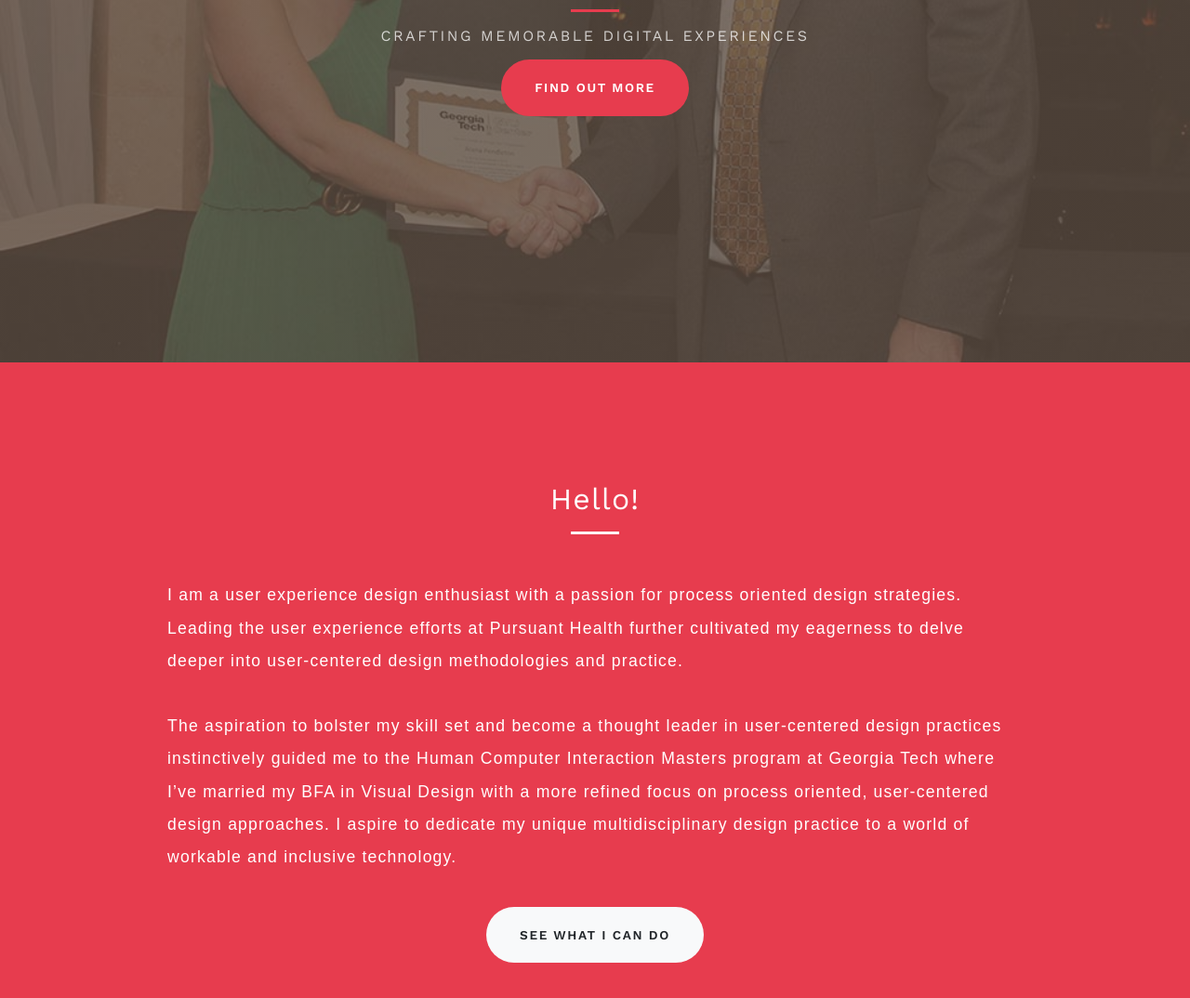
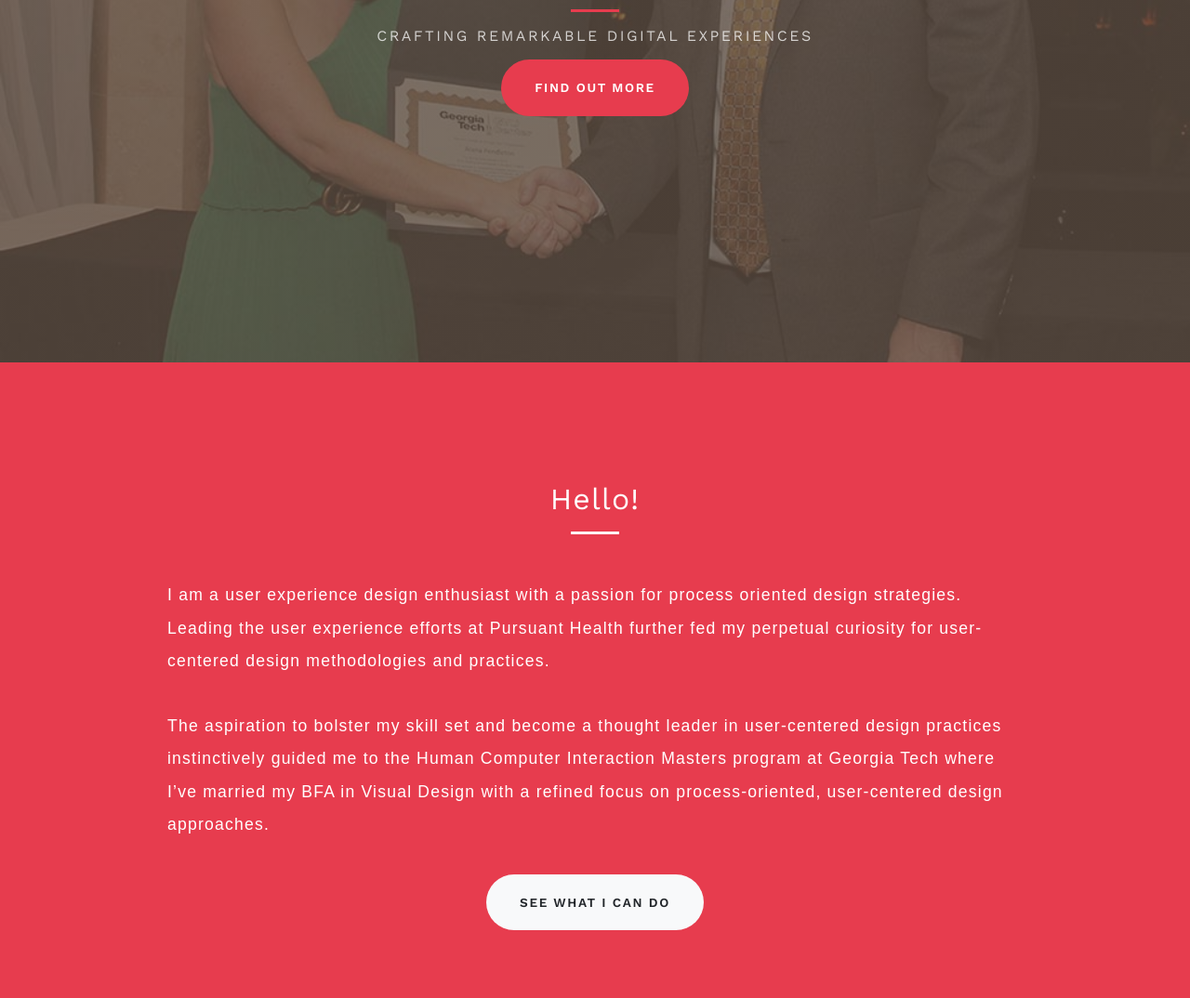
Before and after one commit to alanalanette/Alana-Portfolio-Site, a plain HTML site: page index.html in a window 1280 px wide. Shown: the part 410-1484 px from the top of the page at 93% size. Drawn offline with nearby package versions, Linux system fonts and the light colour scheme.

Commit message:
Update index.html

```diff
--- a/index.html
+++ b/index.html
@@ -68,7 +68,7 @@
           <hr class="divider my-3">
         </div>
         <div class="col-lg-10 align-self-baseline">
-          <h6 class="text-white-75 font-weight-light mb-3">CRAFTING MEMORABLE DIGITAL EXPERIENCES
+          <h6 class="text-white-75 font-weight-light mb-3">CRAFTING REMARKABLE DIGITAL EXPERIENCES
 </h6>
           <a class="btn btn-primary btn-xl js-scroll-trigger" href="#hello">Find Out More</a>
         </div>
@@ -83,9 +83,9 @@
         <div class="col-lg-10">
           <h2 class="text-white mt-0 row justify-content-center">Hello!</h2>
           <hr class="divider light mb-5">
-          <p class="text-white mb-3" style= "font-family: sans-serif">I am a user experience design enthusiast with a passion for process oriented design strategies. Leading the user experience efforts at Pursuant Health further cultivated my eagerness to delve deeper into user-centered design methodologies and practice.<br><br>
+          <p class="text-white mb-3" style= "font-family: sans-serif">I am a user experience design enthusiast with a passion for process oriented design strategies. Leading the user experience efforts at Pursuant Health further fed my perpetual curiosity for user-centered design methodologies and practices.<br><br>
 
-The aspiration to bolster my skill set and become a thought leader in user-centered design practices instinctively guided me to the Human Computer Interaction Masters program at Georgia Tech where I’ve married my BFA in Visual Design with a more refined focus on process oriented, user-centered design approaches. I aspire to dedicate my unique multidisciplinary design practice to a world of workable and inclusive technology.
+The aspiration to bolster my skill set and become a thought leader in user-centered design practices instinctively guided me to the Human Computer Interaction Masters program at Georgia Tech where I’ve married my BFA in Visual Design with a refined focus on process-oriented, user-centered design approaches.
 </p>
           <div class="btn-xl col-mb-0 text-center">
     <a class="btn btn-light btn-xl js-scroll-trigger" href="#corecompetencies">See What I Can Do</a>
```
